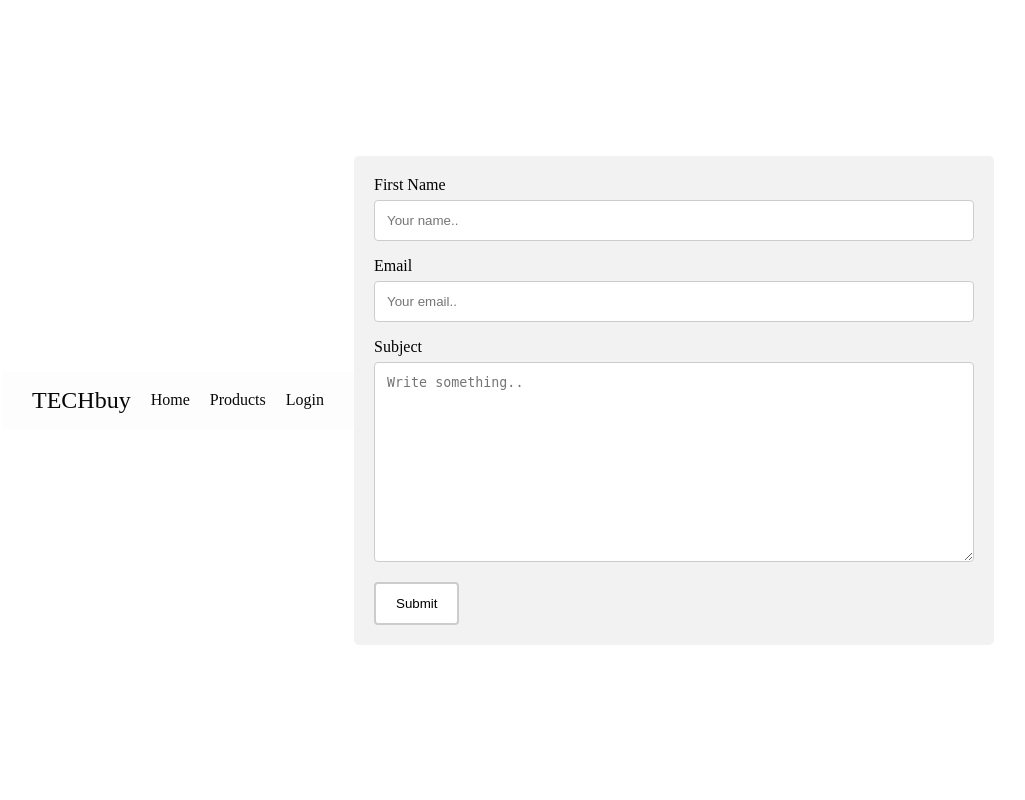
After one commit to RohrbachMatthew/tech-buy, a Flask app: page /contact in a window 1280 px wide. The commit adds this page. Shown: the whole page, without its empty margins (142-1167 px from the left). Run offline with Flask 3, Linux system fonts and the light colour scheme.

Commit message:
added a contact form

```diff
--- a/app.py
+++ b/app.py
@@ -17,5 +17,10 @@ def products():
 def login():
     return render_template("login.html")
 
+# Contact Page
+@app.route("/contact")
+def contact():
+    return render_template("contact.html")
+
 if __name__ == '__main__':
     app.run(debug=True)
--- /dev/null
+++ b/static/css/contact.css
@@ -0,0 +1,88 @@
+* {
+    margin: 0;
+    padding: 0;
+  }
+
+  header {
+    background-color: #fdfdfd;
+    color: rgb(8, 7, 7);
+    padding: 15px 30px;
+  }
+
+  .nav-items {
+    display: flex;
+    justify-content: space-between;
+    align-items: center;
+  }
+
+  .logo-item {
+    font-size: 24px;
+  }
+
+  .logo-item a {
+    color: rgb(7, 7, 7);
+    text-decoration: none;
+  }
+
+  .nav-items-right ul {
+    list-style-type: none;
+    display: flex;
+  }
+
+  .nav-items-right li {
+    margin-left: 20px;
+  }
+
+  .nav-items-right a {
+    color: rgb(8, 8, 8);
+    text-decoration: none;
+    font-size: 16px;
+  }
+
+  .nav-items-right a:hover {
+    text-decoration: underline;
+  }
+
+  input[type=text], select, textarea {
+    width: 100%;
+    padding: 12px;
+    border: 1px solid #ccc;
+    border-radius: 4px;
+    box-sizing: border-box;
+    margin-top: 6px;
+    margin-bottom: 16px;
+    resize: vertical;
+  }
+
+  input[type=submit] {
+    background-color: white;
+    color: black;
+    padding: 12px 20px;
+    border: 2px solid #ccc;
+    border-radius: 4px;
+    cursor: pointer;
+    transition: all 0.3s ease;
+  }
+
+  input[type=submit]:hover {
+    background-color: black;
+    color: white;
+    border: 2px solid black;
+  }
+
+  body, html {
+    min-height: 100vh;
+    /* height: 100%; */
+    margin: 0;
+    display: flex;
+    justify-content: center;
+    align-items: center;
+  }
+
+  .container {
+    border-radius: 5px;
+    background-color: #f2f2f2;
+    padding: 20px;
+    max-width: 600px;
+    width: 100%;
+  }
--- /dev/null
+++ b/templates/contact.html
@@ -0,0 +1,45 @@
+<!DOCTYPE html>
+<html lang="en">
+<head>
+    <meta charset="UTF-8">
+    <meta name="viewport" content="width=device-width, initial-scale=1.0">
+    <title>Contact Page</title>
+    <link rel="stylesheet"  href="{{ url_for('static', filename='css/contact.css') }}" >
+</head>
+<body>
+    <header>
+        <nav>
+            <div class="nav-items">
+                <!-- Logo -->
+                <div class="logo-item">
+                    <a href="{{ url_for('home') }}">TECHbuy</a>
+                </div>
+                <!-- Navigation Links -->
+                <div class="nav-items-right">
+                    <ul>
+                        <li><a href="{{ url_for('home') }}">Home</a></li>
+                        <li><a href="{{ url_for('products') }}">Products</a></li>
+                        <li class="login-button"><a href="{{ url_for('login') }}">Login</a></li>
+                    </ul>
+                </div>
+            </div>
+        </nav>
+    </header>
+
+    <!-- Contact Form -->
+    <div class="container">
+        <form action="">
+            <label for="fname">First Name</label>
+            <input type="text" id="fname" name="firstname" placeholder="Your name..">
+
+            <label for="email">Email</label>
+            <input type="text" id="mail" name="email" placeholder="Your email..">
+
+            <label for="subject">Subject</label>
+            <textarea id="subject" name="subject" placeholder="Write something.." style="height:200px"></textarea>
+
+            <input type="submit" value="Submit">
+        </form>
+    </div>
+</body>
+</html>
--- a/templates/index.html
+++ b/templates/index.html
@@ -67,12 +67,12 @@
 <!-- footer -->
 <footer class="site-footer">
     <div class="footer-content">
-      <p>&copy; 2025 BUYtech. All rights reserved.</p>
+      <p>&copy; 2025 TECHbuy. All rights reserved.</p>
     </div>
     <div class="footer-links">
       <a href="/privacy-policy">Privacy Policy</a>
       <a href="/terms-of-service">Terms of Service</a>
-      <a href="/contact">Contact</a>
+      <a href="{{ url_for('contact') }}">Contact</a>
     </div>
   </footer>
 
--- a/templates/products.html
+++ b/templates/products.html
@@ -79,7 +79,7 @@
       <!-- footer -->
       <footer class="site-footer">
         <div class="footer-content">
-          <p>&copy; 2025 BUYtech. All rights reserved.</p>
+          <p>&copy; 2025 TECHbuy. All rights reserved.</p>
         </div>
         <div class="footer-links">
           <a href="/privacy-policy">Privacy Policy</a>
```
